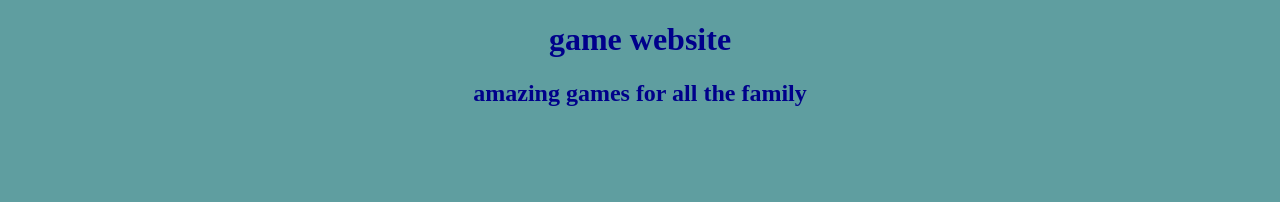
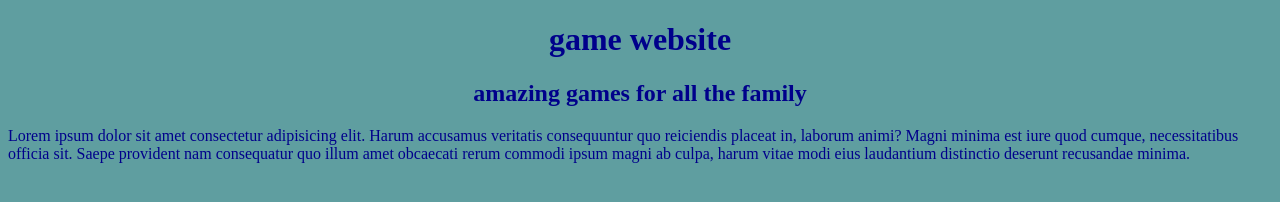
Before and after one commit to yahyasaif/gaming, a plain HTML site: page index.html in a window 1280 px wide. Drawn offline with Linux system fonts and the light colour scheme.

Commit message:
adding paragraph

```diff
--- a/index.html
+++ b/index.html
@@ -1,15 +1,23 @@
 <!DOCTYPE html>
 <html lang="en">
+
 <head>
     <meta charset="UTF-8">
     <meta name="viewport" content="width=device-width, initial-scale=1.0">
     <title>games</title>
     <link rel="stylesheet" href="style.css">
 </head>
+
 <body>
 
     <h1>game website</h1>
     <h2>amazing games for all the family</h2>
 
+    <p>Lorem ipsum dolor sit amet consectetur adipisicing elit. Harum accusamus veritatis consequuntur quo reiciendis
+        placeat in, laborum animi? Magni minima est iure quod cumque, necessitatibus officia sit. Saepe provident nam
+        consequatur quo illum amet obcaecati rerum commodi ipsum magni ab culpa, harum vitae modi eius laudantium
+        distinctio deserunt recusandae minima.</p>
+
 </body>
+
 </html>
--- a/test.css
+++ /dev/null
@@ -1,3 +0,0 @@
-button{
-    color: darkcyan;
-}
```
